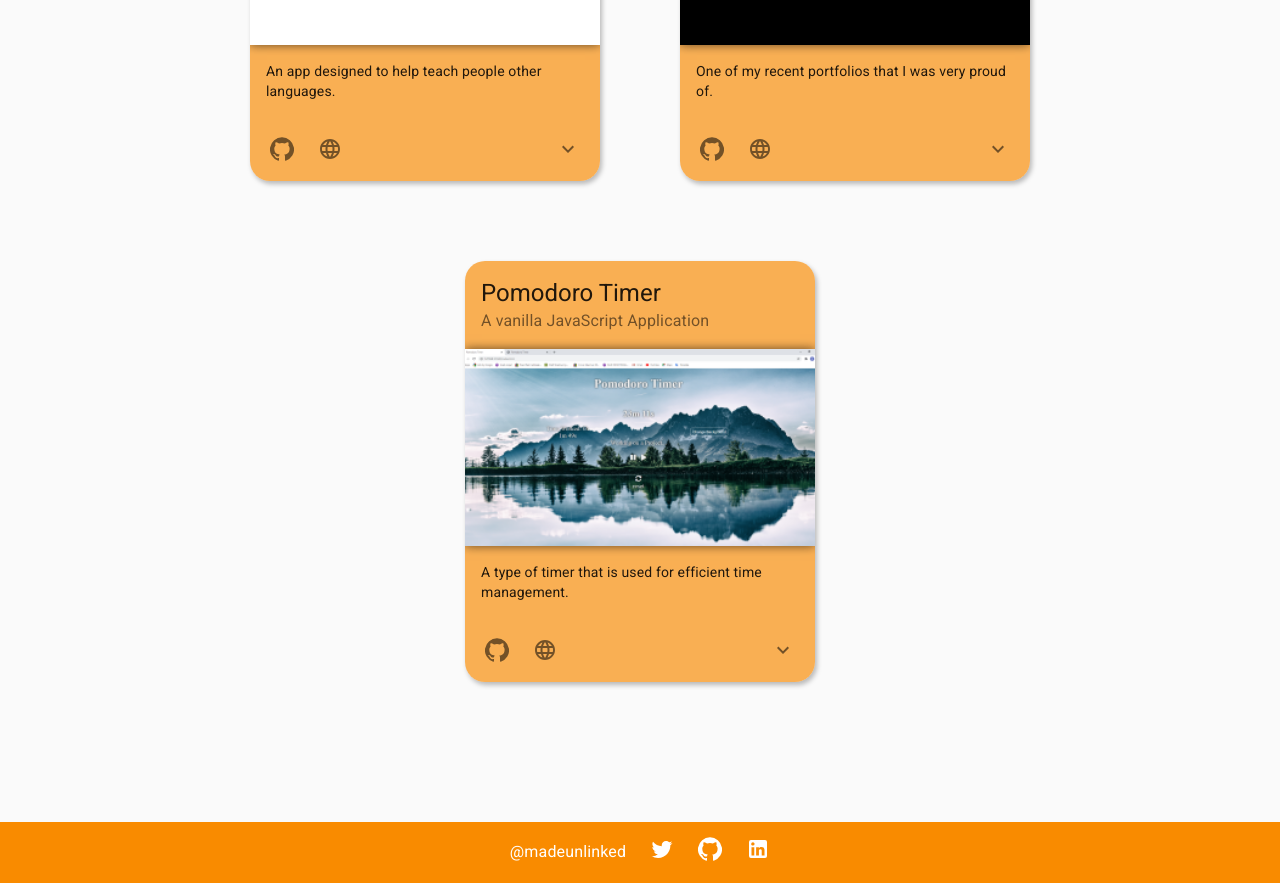
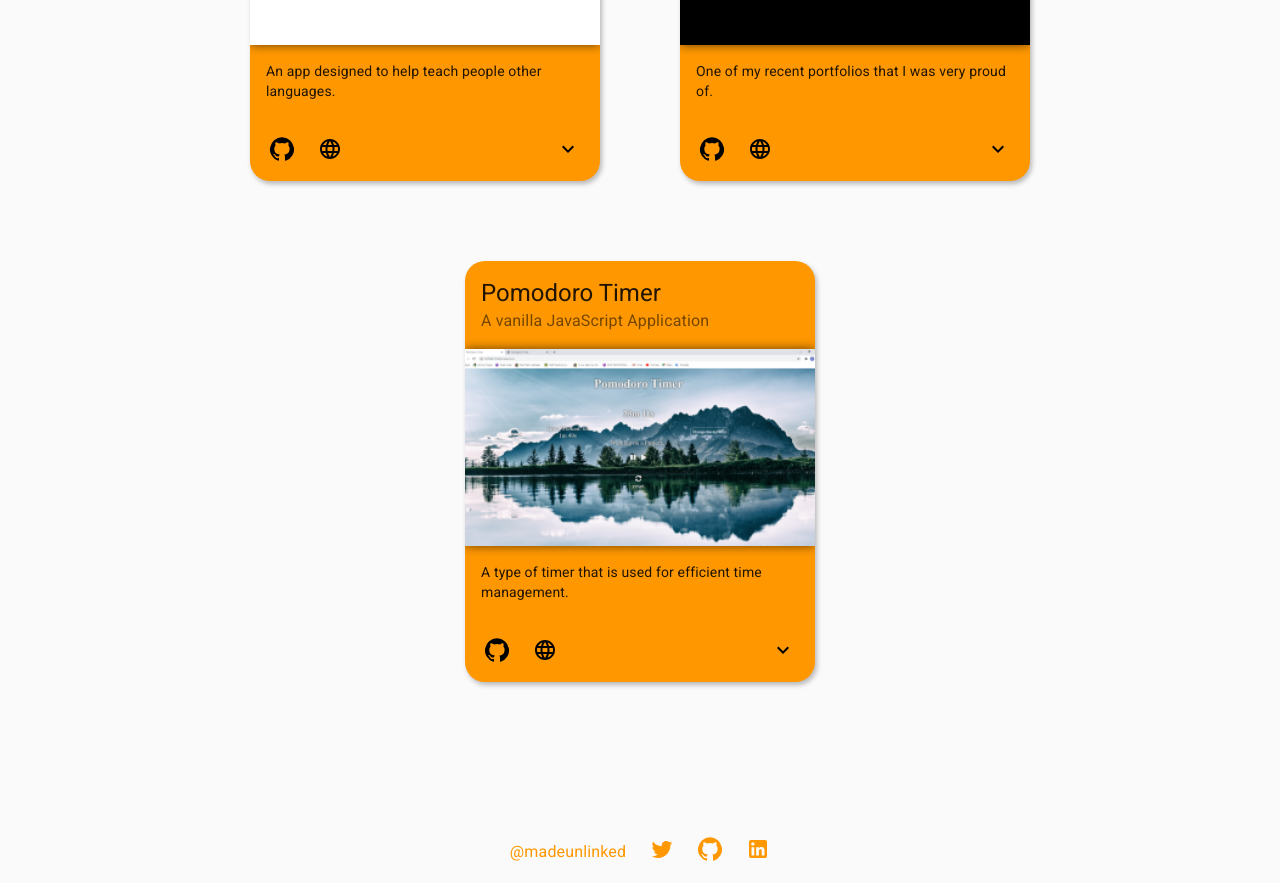
Before and after one commit to benzend/react-portfolio, a React (Create React App) app: page /projects in a window 1280 px wide. Shown: the part 1520-2403 px from the top of the page. Built offline with nearby package versions, Linux system fonts and the light colour scheme.

Commit message:
I messed with the colors a bit

```diff
--- a/src/components/Footer.js
+++ b/src/components/Footer.js
@@ -2,11 +2,10 @@ import { GitHub, Twitter, LinkedIn } from "@material-ui/icons";
 import { Typography, Link, Grid, Box, makeStyles } from "@material-ui/core";
 
 const useStyles = makeStyles({
-  textWhite: {
-    color: "white",
-    transition: "all .2s ease",
+  links: {
+    transition: "color .3s ease",
     "&:hover": {
-      color: "#87ffff",
+      color: "#fff",
     },
   },
   container: {
@@ -17,7 +16,7 @@ const useStyles = makeStyles({
 export const Footer = () => {
   const classes = useStyles();
   return (
-    <Box className={classes.container} bgcolor="#f98b00">
+    <Box className={classes.container}>
       <Grid
         justify="center"
         alignItems="center"
@@ -27,7 +26,7 @@ export const Footer = () => {
       >
         <Grid item>
           <Typography>
-            <Link className={classes.textWhite} href="http://madeunlinked.com">
+            <Link className={classes.links} href="http://madeunlinked.com">
               @madeunlinked
             </Link>
           </Typography>
@@ -35,7 +34,7 @@ export const Footer = () => {
         <Grid item>
           <Typography>
             <Link
-              className={classes.textWhite}
+              className={classes.links}
               rel="noreferrer"
               href="https://twitter.com/TheBenzend"
               target="_blank"
@@ -47,7 +46,7 @@ export const Footer = () => {
         <Grid item>
           <Typography>
             <Link
-              className={classes.textWhite}
+              className={classes.links}
               rel="noreferrer"
               href="https://github.com/benzend"
               target="_blank"
@@ -59,7 +58,7 @@ export const Footer = () => {
         <Grid item>
           <Typography>
             <Link
-              className={classes.textWhite}
+              className={classes.links}
               rel="noreferrer"
               href="https://www.linkedin.com/in/benjamin-scott-62a3741b1/"
               target="_blank"
--- a/src/components/Nav.js
+++ b/src/components/Nav.js
@@ -1,35 +1,19 @@
 import React from "react";
 import clsx from "clsx";
-import { makeStyles, useTheme } from "@material-ui/core/styles";
-import Drawer from "@material-ui/core/Drawer";
+import { makeStyles } from "@material-ui/core/styles";
 import CssBaseline from "@material-ui/core/CssBaseline";
 import AppBar from "@material-ui/core/AppBar";
 import Toolbar from "@material-ui/core/Toolbar";
-import List from "@material-ui/core/List";
 import Typography from "@material-ui/core/Typography";
-import Divider from "@material-ui/core/Divider";
 import IconButton from "@material-ui/core/IconButton";
 import MenuIcon from "@material-ui/icons/Menu";
-import ChevronLeftIcon from "@material-ui/icons/ChevronLeft";
-import ChevronRightIcon from "@material-ui/icons/ChevronRight";
-import ListItem from "@material-ui/core/ListItem";
-import ListItemIcon from "@material-ui/core/ListItemIcon";
-import ListItemText from "@material-ui/core/ListItemText";
-import HomeIcon from "@material-ui/icons/Home";
-import WorkIcon from "@material-ui/icons/Work";
-import InfoIcon from "@material-ui/icons/Info";
-import ImportContactsIcon from "@material-ui/icons/ImportContacts";
-import BuildIcon from "@material-ui/icons/Build";
+
 import useScrollTrigger from "@material-ui/core/useScrollTrigger";
 import Fab from "@material-ui/core/Fab";
 import KeyboardArrowUpIcon from "@material-ui/icons/KeyboardArrowUp";
 import Zoom from "@material-ui/core/Zoom";
-import { Link } from "react-router-dom";
 
-const linkStyle = {
-  textDecoration: "none",
-  color: "#444",
-};
+import { DrawerContainer } from "./nav/nav-components/DrawerContainer";
 
 const drawerWidth = 240;
 
@@ -90,6 +74,10 @@ const useStyles = makeStyles((theme) => ({
     }),
     marginLeft: 0,
   },
+  linkStyle: {
+    textDecoration: "none",
+    color: "#444",
+  },
 }));
 
 const useStyles2 = makeStyles((theme) => ({
@@ -133,15 +121,10 @@ function ScrollTop(props) {
 export const Nav = (props) => {
   const classes = useStyles();
 
-  const theme = useTheme();
   const [open, setOpen] = React.useState(false);
 
   const handleDrawerOpen = () => {
     setOpen(true);
-  };
-
-  const handleDrawerClose = () => {
-    setOpen(false);
   };
 
   return (
@@ -172,67 +155,7 @@ export const Nav = (props) => {
       </AppBar>
 
       <Toolbar id="back-to-top-anchor" />
-      <Drawer
-        className={classes.drawer}
-        variant="persistent"
-        anchor="left"
-        open={open}
-        classes={{
-          paper: classes.drawerPaper,
-        }}
-      >
-        <div className={classes.drawerHeader}>
-          <IconButton color="primary" onClick={handleDrawerClose}>
-            {theme.direction === "ltr" ? (
-              <ChevronLeftIcon />
-            ) : (
-              <ChevronRightIcon />
-            )}
-          </IconButton>
-        </div>
-        <Divider />
-        <List>
-          <Link style={linkStyle} to="/">
-            <ListItem color="primary" button key="Home">
-              <ListItemIcon>
-                <HomeIcon color="primary" />
-              </ListItemIcon>
-              <ListItemText primary="Home" />
-            </ListItem>
-          </Link>
-          <Link style={linkStyle} to="/projects">
-            <ListItem button key="Projects">
-              <ListItemIcon>
-                <WorkIcon color="primary" />
-              </ListItemIcon>
-              <ListItemText primary="Projects" />
-            </ListItem>
-          </Link>
-          <Link style={linkStyle} to="/about">
-            <ListItem button key="About">
-              <ListItemIcon>
-                <InfoIcon color="primary" />
-              </ListItemIcon>
-              <ListItemText primary="About" />
-            </ListItem>
-          </Link>
-        </List>
-        <Divider />
-        <List>
-          <ListItem button key="Blog">
-            <ListItemIcon>
-              <ImportContactsIcon color="primary" />
-            </ListItemIcon>
-            <ListItemText primary="Blog" />
-          </ListItem>
-          <ListItem button key="Services">
-            <ListItemIcon>
-              <BuildIcon color="primary" />
-            </ListItemIcon>
-            <ListItemText primary="Services" />
-          </ListItem>
-        </List>
-      </Drawer>
+      <DrawerContainer open={open} setOpen={setOpen} classes={classes} />
       <main
         className={clsx(classes.content, {
           [classes.contentShift]: open,
--- /dev/null
+++ b/src/components/nav/nav-components/DrawerContainer.js
@@ -0,0 +1,88 @@
+import { Link } from "react-router-dom";
+
+import {
+  ChevronLeft,
+  ChevronRight,
+  Home,
+  Work,
+  ImportContacts,
+  Build,
+  Info,
+} from "@material-ui/icons";
+import {
+  ListItem,
+  ListItemIcon,
+  ListItemText,
+  Divider,
+  Drawer,
+  List,
+  IconButton,
+} from "@material-ui/core";
+import { useTheme } from "@material-ui/core/styles";
+
+export const DrawerContainer = ({ classes, open, setOpen }) => {
+  const handleDrawerClose = () => {
+    setOpen(false);
+  };
+  const theme = useTheme();
+
+  return (
+    <Drawer
+      className={classes.drawer}
+      variant="persistent"
+      anchor="left"
+      open={open}
+      classes={{
+        paper: classes.drawerPaper,
+      }}
+    >
+      <div className={classes.drawerHeader}>
+        <IconButton color="primary" onClick={handleDrawerClose}>
+          {theme.direction === "ltr" ? <ChevronLeft /> : <ChevronRight />}
+        </IconButton>
+      </div>
+      <Divider />
+      <List>
+        <Link className={classes.linkStyle} to="/">
+          <ListItem color="primary" button key="Home">
+            <ListItemIcon>
+              <Home color="primary" />
+            </ListItemIcon>
+            <ListItemText primary="Home" />
+          </ListItem>
+        </Link>
+        <Link className={classes.linkStyle} to="/projects">
+          <ListItem button key="Projects">
+            <ListItemIcon>
+              <Work color="primary" />
+            </ListItemIcon>
+            <ListItemText primary="Projects" />
+          </ListItem>
+        </Link>
+        <Link className={classes.linkStyle} to="/about">
+          <ListItem button key="About">
+            <ListItemIcon>
+              <Info color="primary" />
+            </ListItemIcon>
+            <ListItemText primary="About" />
+          </ListItem>
+        </Link>
+      </List>
+      <Divider />
+      <List>
+        <ListItem button key="Blog">
+          <ListItemIcon>
+            <ImportContacts color="primary" />
+          </ListItemIcon>
+          <ListItemText primary="Blog" />
+        </ListItem>
+        <ListItem button key="Services">
+          <ListItemIcon>
+            <Build color="primary" />
+          </ListItemIcon>
+          <ListItemText primary="Services" />
+        </ListItem>
+      </List>
+    </Drawer>
+  );
+};
--- a/src/components/projectsPage__components/Project.js
+++ b/src/components/projectsPage__components/Project.js
@@ -20,7 +20,7 @@ const useStyles = makeStyles((theme) => ({
     maxWidth: 350,
     borderRadius: 20,
     boxShadow: "2px 3px 5px #0004",
-    backgroundColor: "#f98b00aa",
+    backgroundColor: "#ff9800",
   },
   rootWide: {
     margin: "30px",
@@ -42,6 +42,9 @@ const useStyles = makeStyles((theme) => ({
   },
   avatar: {
     backgroundColor: red[500],
+  },
+  buttons: {
+    color: "#000",
   },
 }));
 
@@ -69,14 +72,13 @@ export default function RecipeReviewCard(props) {
         </Typography>
       </CardContent>
       <CardActions disableSpacing>
-        <IconButton color="default" href={props.ghHref}>
+        <IconButton className={classes.buttons} href={props.ghHref}>
           <GitHubIcon />
         </IconButton>
-        <IconButton color="default" href={props.liveHref}>
+        <IconButton className={classes.buttons} href={props.liveHref}>
           <LanguageIcon />
         </IconButton>
         <IconButton
-          color="default"
           className={clsx(classes.expand, {
             [classes.expandOpen]: expanded,
           })}
@@ -84,7 +86,7 @@ export default function RecipeReviewCard(props) {
           aria-expanded={expanded}
           aria-label="show more button"
         >
-          <ExpandMoreIcon />
+          <ExpandMoreIcon className={classes.buttons} />
         </IconButton>
       </CardActions>
       <Collapse in={expanded} timeout="auto" unmountOnExit>
--- a/src/index.js
+++ b/src/index.js
@@ -4,20 +4,15 @@ import "./index.css";
 import App from "./App";
 import reportWebVitals from "./reportWebVitals";
 import { createMuiTheme, ThemeProvider } from "@material-ui/core";
+import { orange, yellow } from "@material-ui/core/colors";
 
 const theme = createMuiTheme({
   palette: {
     primary: {
-      light: "#ffbd45",
-      main: "#fb8c00",
-      dark: "#c25e00",
-      contrastText: "#fff",
+      main: orange[500],
     },
     secondary: {
-      light: "#88ffff",
-      main: "#4dd0e1",
-      dark: "#88ffff",
-      contrastText: "#000",
+      main: "#80deea",
     },
   },
 });
```
